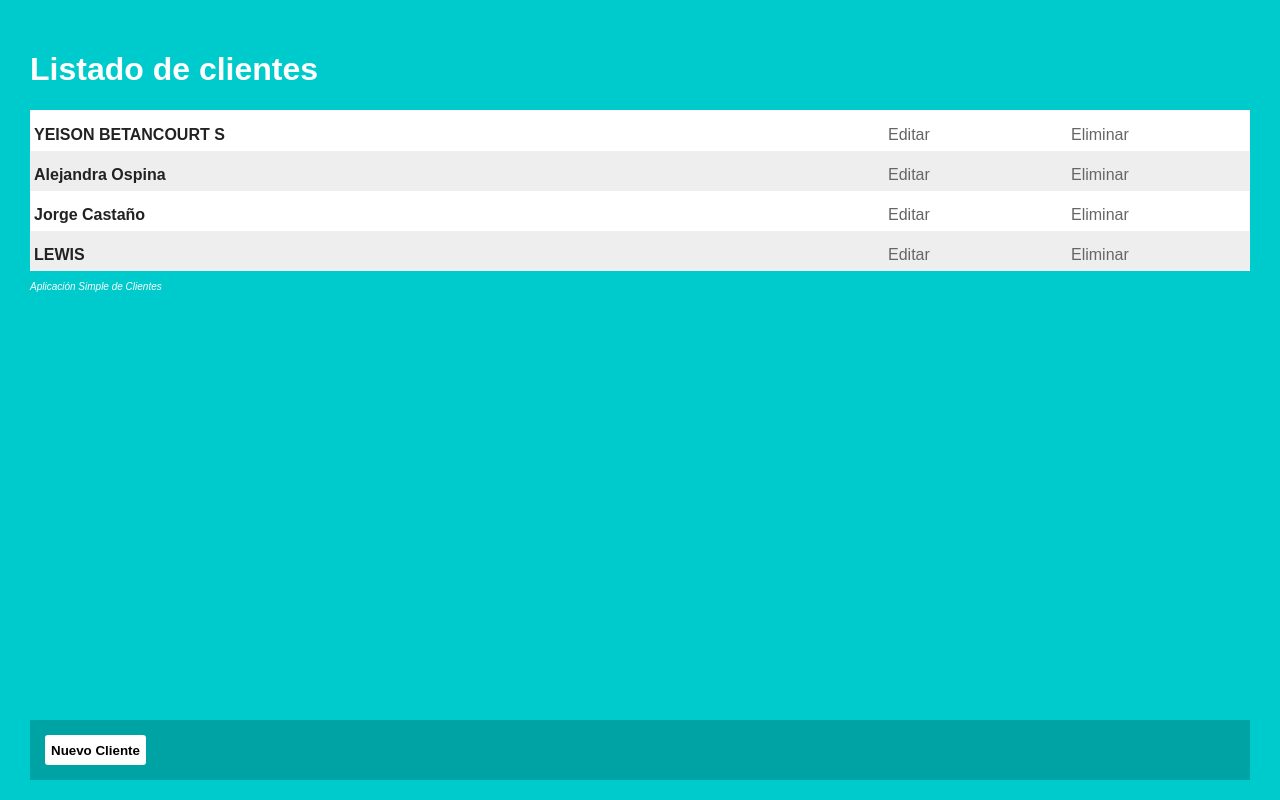
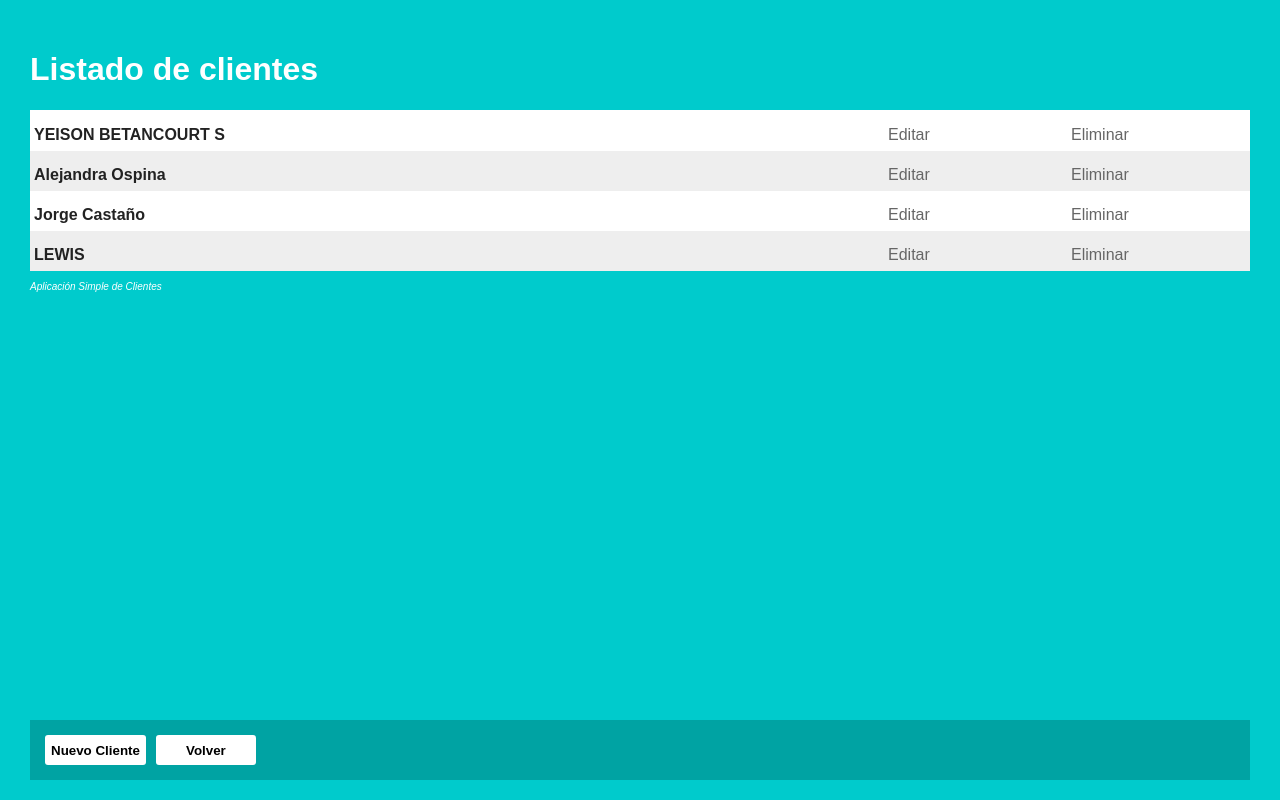
Before and after one commit to betancourtYeison/customers-app, a React (Create React App) app: page /customers in a window 1280 px wide. Built offline with nearby package versions, Linux system fonts and the light colour scheme; data requests are answered from the project's data file.

Commit message:
Add back button in Customers container

```diff
--- a/src/containers/CustomersContainer.js
+++ b/src/containers/CustomersContainer.js
@@ -16,6 +16,10 @@ class CustomersContainer extends Component {
         }
     }
 
+    handleOnBack = () => {
+        this.props.history.goBack()
+    }
+
     handleAddNew = () => {
         this.props.history.push("/customers/new")
     }
@@ -28,6 +32,7 @@ class CustomersContainer extends Component {
                 />
             <CustomersActions>
                 <button onClick={this.handleAddNew}>Nuevo Cliente</button>
+                <button onClick={this.handleOnBack}>Volver</button>
             </CustomersActions>
         </div>
     )
```
